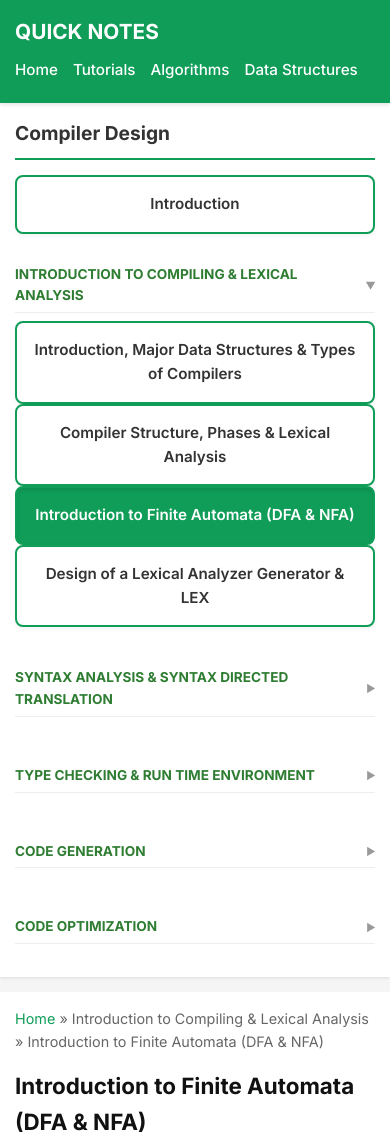
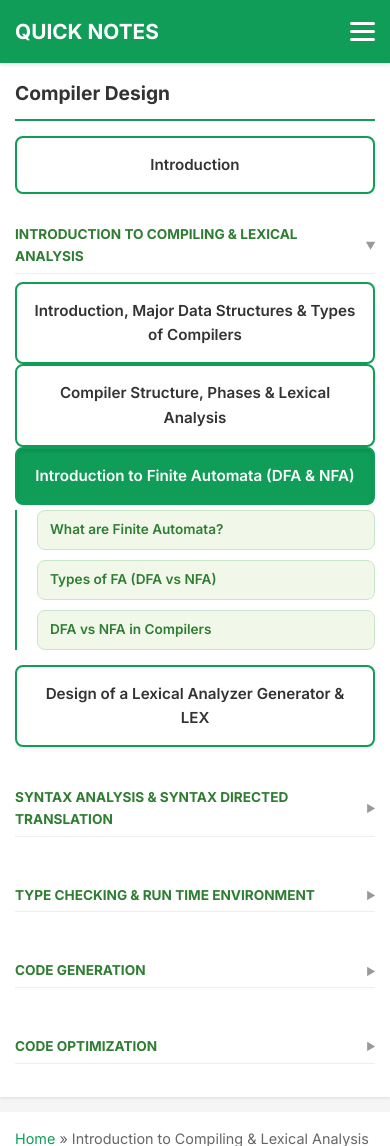
Before and after one commit to en-rmohane/QUICKNOTES, a Flask app: page /topic/finite-automata in a window 390 px wide. Shown: the top 1146 px of the page. Run offline with Flask 3, Linux system fonts and the light colour scheme.

Commit message:
Added hamburger menu and nested subtopic navigation for better mobile experience

```diff
--- a/data.py
+++ b/data.py
@@ -7,6 +7,7 @@ compiler_data = [
             {
                 "slug": "intro-compiler-types",
                 "title": "Introduction, Major Data Structures & Types of Compilers",
+                "subtopics": ["Introduction to Compilers", "Major Data Structures", "Types of Compilers", "Front-End and Back-End"],
                 "content": """
                     <h2>1. Introduction to Compilers</h2>
                     <p>A compiler is a specialized software program that translates source code written in a high-level programming language (like C, Java, or C++) into low-level machine code (binary) or an intermediate form that the computer's processor can execute directly.</p>
@@ -48,6 +49,7 @@ compiler_data = [
             {
                 "slug": "compiler-phases-lexical",
                 "title": "Compiler Structure, Phases & Lexical Analysis",
+                "subtopics": ["Analysis-Synthesis Model", "Phases of a Compiler", "Lexical Analysis Basics", "Categories of Tokens"],
                 "content": """
                     <h2>1. Analysis-Synthesis Model of Compilation</h2>
                     <p>Compilation is fundamentally broken into two steps:</p>
@@ -121,6 +123,7 @@ compiler_data = [
             {
                 "slug": "finite-automata",
                 "title": "Introduction to Finite Automata (DFA & NFA)",
+                "subtopics": ["What are Finite Automata?", "Types of FA (DFA vs NFA)", "DFA vs NFA in Compilers"],
                 "content": """
                     <h2>1. What are Finite Automata (FA)?</h2>
                     <p>Finite Automata are mathematical models of machines with a finite number of states. In compilers, they are used to recognize patterns (Regular Expressions) in the source code to identify tokens.</p>
--- a/static/style.css
+++ b/static/style.css
@@ -354,37 +354,66 @@ pre {
     }
 }
 
+/* Hamburger CSS */
+.menu-toggle {
+    display: none;
+}
+
+.hamburger {
+    display: none;
+    cursor: pointer;
+    flex-direction: column;
+    gap: 5px;
+}
+
+.hamburger span {
+    display: block;
+    width: 25px;
+    height: 3px;
+    background-color: white;
+    border-radius: 2px;
+}
+
 @media (max-width: 768px) {
     .navbar {
         padding: 15px;
-        flex-direction: column;
-        align-items: flex-start;
-        text-align: left;
+        flex-direction: row; /* Keep logo and hamburger on same row */
+        justify-content: space-between;
+        align-items: center;
     }
 
-    .navbar h2 {
-        margin-bottom: 10px;
+    .hamburger {
+        display: flex;
     }
 
     .nav-links {
+        display: none;
+        position: absolute;
+        top: 65px;
+        left: 0;
+        width: 100%;
+        background-color: #0f9d58;
+        flex-direction: column;
+        padding: 20px;
+        z-index: 2000;
+        box-shadow: 0 5px 15px rgba(0,0,0,0.1);
+    }
+
+    .menu-toggle:checked ~ .nav-links {
         display: flex;
-        overflow-x: auto; /* Allow horizontal scroll for links if they don't fit */
-        width: 100%;
-        justify-content: flex-start;
-        padding-bottom: 5px;
-        -webkit-overflow-scrolling: touch;
     }
 
     .nav-links a {
-        margin: 0 15px 0 0;
-        white-space: nowrap; /* Prevent words like 'Data Structures' from splitting */
-        font-size: 0.95rem;
+        margin: 10px 0;
+        font-size: 1.1rem;
+        border-bottom: 1px solid rgba(255,255,255,0.1);
+        padding-bottom: 5px;
     }
 
     .container {
         flex-direction: column;
         margin: 0;
-        padding: 0; /* Remove container padding on mobile for more space */
+        padding: 0;
     }
 
     .sidebar {
@@ -437,6 +466,27 @@ pre {
         color: #ffffff;
         box-shadow: inset 0 2px 4px rgba(0,0,0,0.1);
     }
+
+    .subtopic-list {
+        list-style: none;
+        padding-left: 20px;
+        margin-top: 5px;
+        margin-bottom: 15px;
+        border-left: 2px solid #0f9d58;
+        display: flex;
+        flex-direction: column;
+        gap: 5px;
+    }
+
+    .subtopic-list li a {
+        background: #f1f8e9 !important;
+        color: #2e7d32 !important;
+        border: 1px solid #c8e6c9 !important;
+        padding: 8px 12px !important;
+        font-size: 0.85rem !important;
+        box-shadow: none !important;
+        text-align: left !important;
+    }
 }
 
 @media (max-width: 480px) {
--- a/templates/base.html
+++ b/templates/base.html
@@ -12,6 +12,12 @@
         <div class="logo">
             <h2>QUICK NOTES</h2>
         </div>
+        <input type="checkbox" id="menu-toggle" class="menu-toggle">
+        <label for="menu-toggle" class="hamburger">
+            <span></span>
+            <span></span>
+            <span></span>
+        </label>
         <nav class="nav-links">
             <a href="/">Home</a>
             <a href="#">Tutorials</a>
@@ -31,10 +37,17 @@
                     <details class="unit-dropdown" {% if loop.index == 1 %}open{% endif %}>
                         <summary class="unit-title">{{ u.title }}</summary>
                         {% for t in u.topics %}
-                            <li>
+                            <li class="topic-item">
                                 <a href="{{ url_for('topic', slug=t.slug) }}" class="{% if request.path == '/topic/' + t.slug %}active{% endif %}">
                                     {{ t.title }}
                                 </a>
+                                {% if request.path == '/topic/' + t.slug and t.subtopics %}
+                                    <ul class="subtopic-list">
+                                        {% for st in t.subtopics %}
+                                            <li><a href="#section-{{ loop.index }}">{{ st }}</a></li>
+                                        {% endfor %}
+                                    </ul>
+                                {% endif %}
                             </li>
                         {% endfor %}
                     </details>
```
